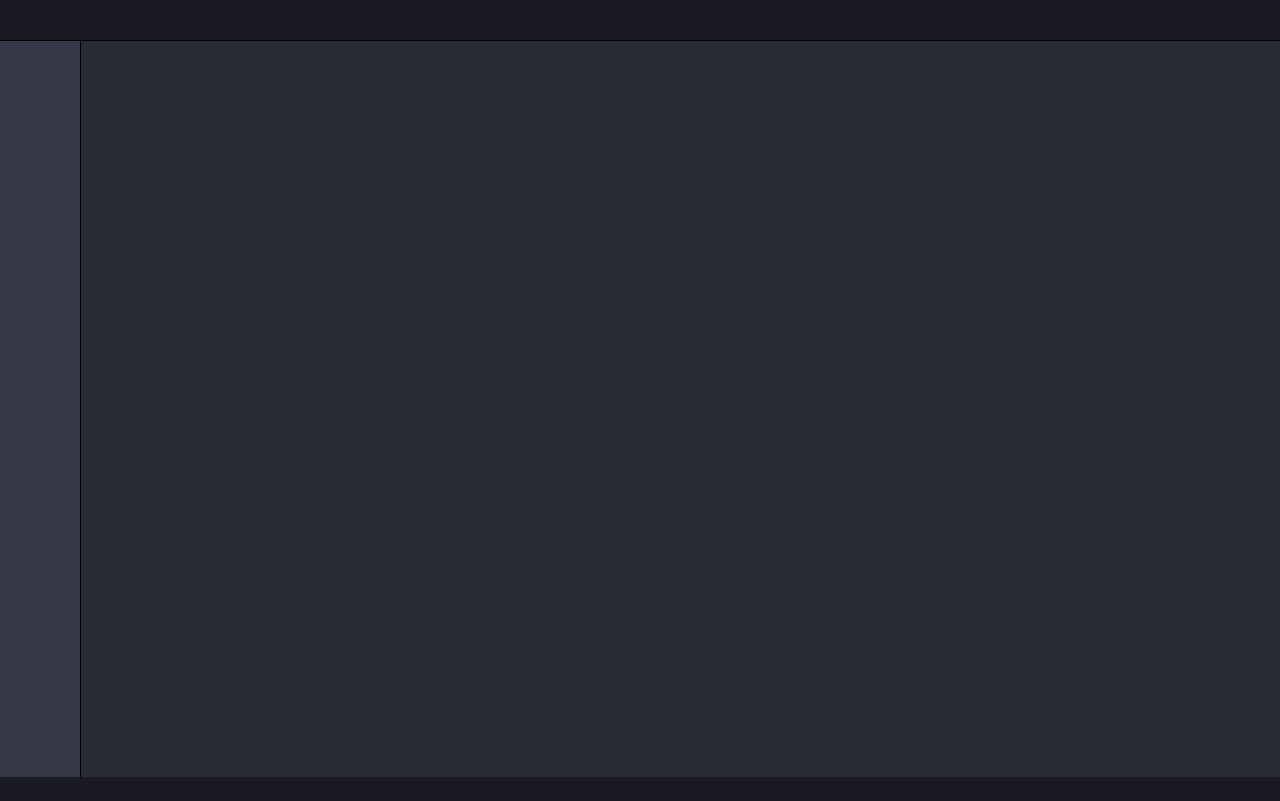
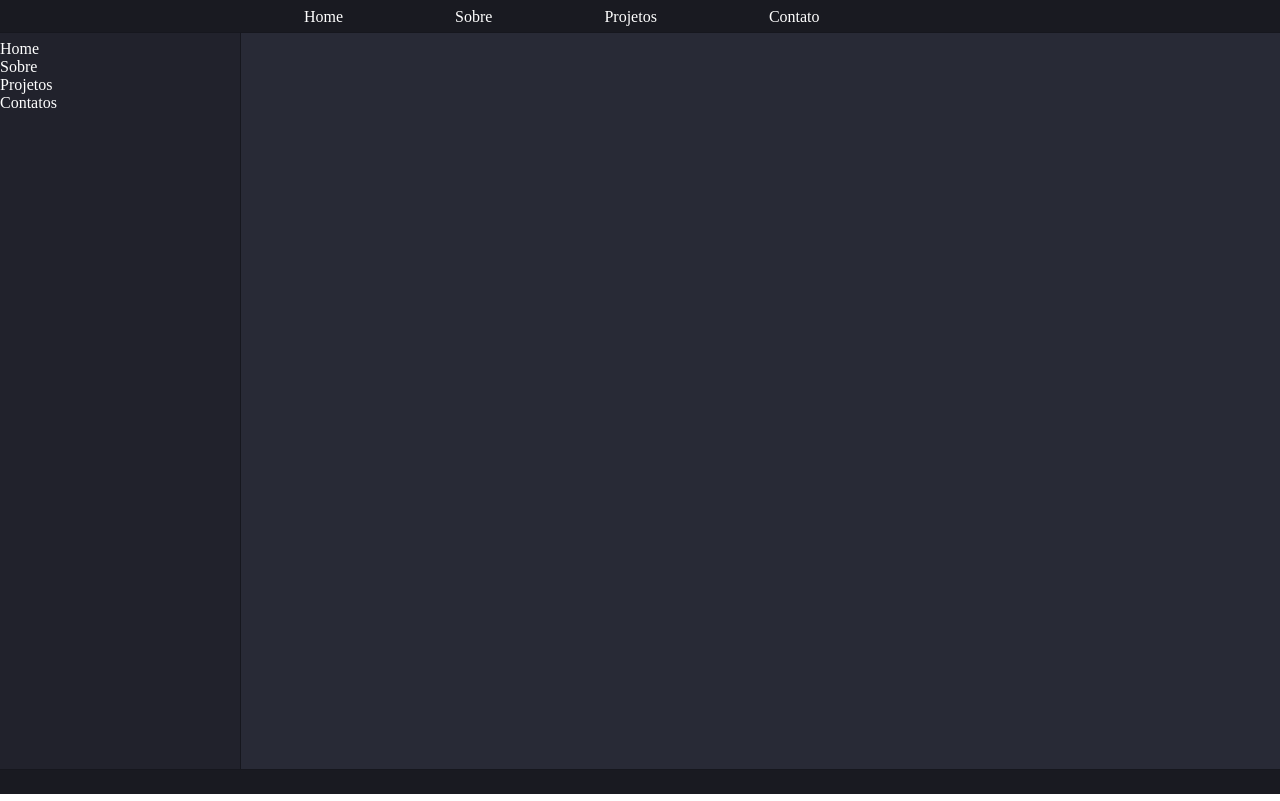
Before and after one commit to VitorCorreaRosa/portifolio, a plain HTML site: page index.html in a window 1280 px wide. Drawn offline with Linux system fonts and the light colour scheme.

Commit message:
Versão 0.0.2

```diff
--- /dev/null
+++ b/css/style.css
@@ -0,0 +1,76 @@
+* {
+    margin: 0;
+    padding: 0;
+    color: white;
+}
+#container {
+    position: relative;
+}
+#secao1 {
+    position: relative;
+    z-index: 4;
+    width: 100%;
+    height: 2em;
+    background-color: #191A21;
+    border-bottom: 0.5px solid #16171E;
+}
+#area-menu {
+    position: relative;
+    height: 2em;
+    margin-left: 30vh;
+}
+#menu {
+    position: absolute;
+    padding: 1vh;
+    display: flex;
+    list-style: none;
+    text-decoration: dashed;
+}
+#menu ul{
+    text-align: center;
+}
+#menu li a{
+    padding: 7vh;
+    text-decoration: none;
+}
+.home:hover {
+    color: #00ffff;
+}
+.sobre:hover {
+    color: #ff7f50
+}
+.projetos:hover {
+    color: #8b008b;
+}
+.contato:hover {
+    color: #49f749;
+}
+#secao2 {
+    position: relative;
+    width: 100%;
+    height: 92vh;
+    background-color: #282A36;
+}
+#projetos {
+    z-index: 1;
+    position: absolute;
+    background-color: #21222C;
+    border-right: 0.5px solid #16171E;
+    margin-top: -5.1vh;
+    height: 100vh;
+    width: 30vh;
+}
+#menu-lateral {
+    position: absolute;
+    margin-top: 3em;
+    text-align: left;
+}
+#secao3 {
+    z-index: 4;
+    position: relative;
+    margin-top: 1px solid black;
+    width: 100%;
+    height: 3vh;
+    background-color: #191A21;
+    border-top: 0.5px solid #16171E;
+}
--- a/index.html
+++ b/index.html
@@ -1,11 +1,11 @@
 <!DOCTYPE html>
-<html lang="en">
+<html lang="pt-br">
 <head>
     <meta charset="UTF-8">
     <meta http-equiv="X-UA-Compatible" content="IE=edge">
     <meta name="viewport" content="width=device-width, initial-scale=1.0">
-
-    <link rel="stylesheet" href="style.css">
+    <script type="text/javasript" src="/javascript/script.js"></script>
+    <link rel="stylesheet" href="css/style.css">
 
     <title>Vitor Correa</title>
 </head>
@@ -13,18 +13,25 @@
     <div id="container">
         <section id="secao1">
             <header>
-                <div id="menu">
-
+                <div id="area-menu">
+                        <ul id="menu">
+                            <li class="home"><a href="#" class="home">Home</a></li>
+                            <li class="sobre"><a href="#" class="sobre">Sobre</a></li>
+                            <li class="projetos"><a href="#" class="projetos">Projetos</a></li>
+                            <li class="contato"><a href="#" class="contato">Contato</a></li>
+                        </ul>
                 </div>
             </header>
         </section>
         <section id="secao2">
             <main>
-                <div id="sobre">
-
-                </div>
                 <div id="projetos">
-
+                    <div id="menu-lateral">
+                        <div class="home-lateral">Home</div>
+                        <div class="sobre-lateral">Sobre</div>
+                        <div class="projetos-lateral">Projetos</div>
+                        <div class="contato-lateral">Contatos</div>
+                    </div>
                 </div>
                 <div id="contato">
 
--- a/style.css
+++ /dev/null
@@ -1,34 +0,0 @@
-* {
-    margin: 0;
-    padding: 0;
-}
-#container {
-    position: relative;
-}
-#secao1 {
-    position: relative;
-    width: 100%;
-    height: 5vh;
-    background-color: #191A21;
-    border-bottom: 0.5px solid black;
-}
-#secao2 {
-    position: relative;
-    width: 100%;
-    height: 92vh;
-    background-color: #282A36;
-}
-#sobre {
-    position: absolute;
-    background-color: #343746;
-    border-right: 0.5px solid black;
-    height: 100%;
-    width: 10vh;
-}
-#secao3 {
-    position: relative;
-    margin-top: 1px solid black;
-    width: 100%;
-    height: 3vh;
-    background-color: #191A21;
-}
```
